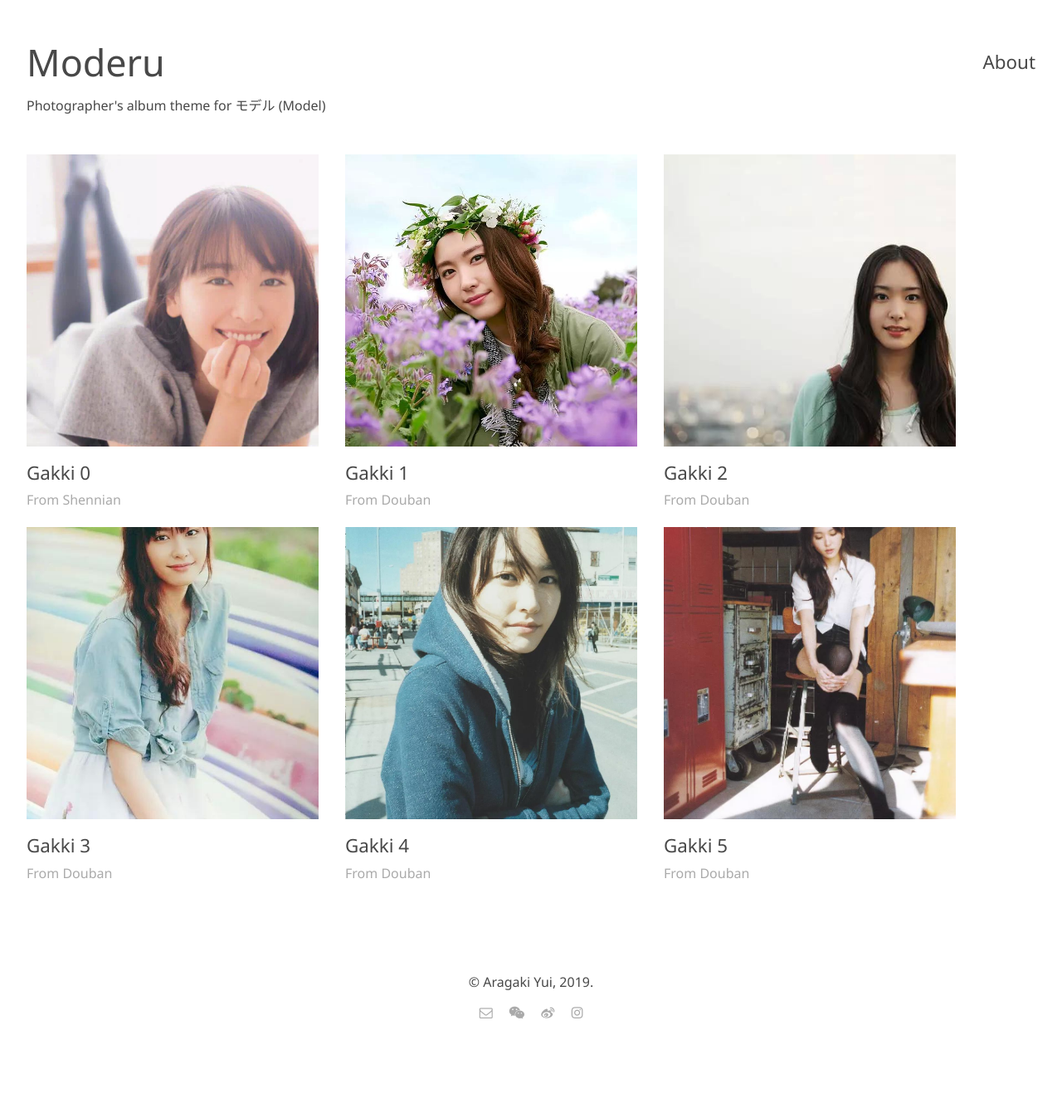
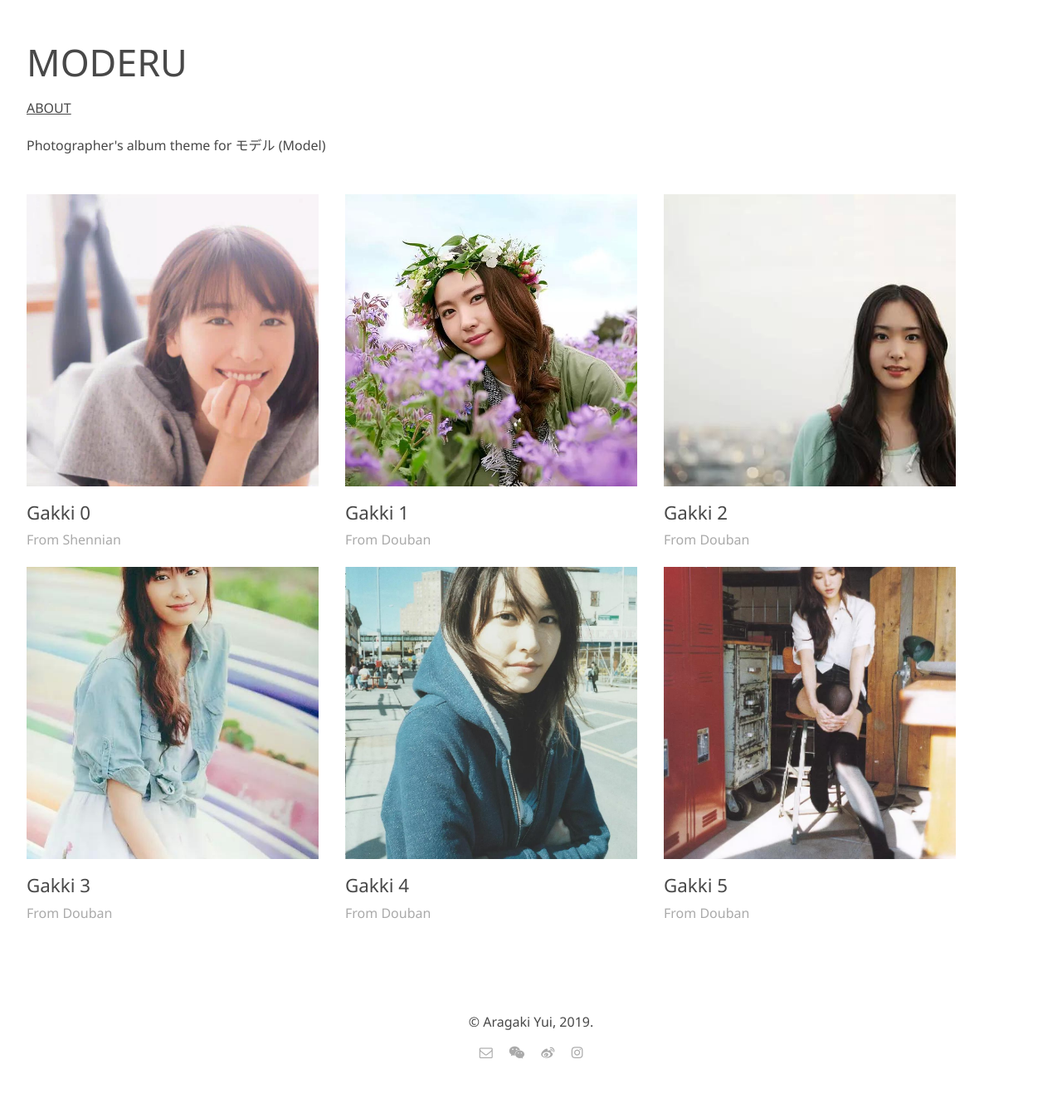
Before and after one commit to crispgm/moderu, a Jekyll site: the page built from index.html, in a window 1280 px wide. Shown: the whole page at 83% size. Built offline with Jekyll 4.4.1, drawn with Linux system fonts in a browser that asks for light colours; some web fonts are replaced; before the commit the page ends 1299 px from its top, so only the background shows below that.

Commit message:
Opt nav menu

```diff
--- a/_config.yml
+++ b/_config.yml
@@ -1,4 +1,4 @@
-title: Moderu
+title: MODERU
 name: Aragaki Yui
 description: "Photographer's album theme for モデル (Model)"
 baseurl: /moderu
--- a/_includes/nav.html
+++ b/_includes/nav.html
@@ -5,9 +5,9 @@
         {{ site.title }}
       </a>
     </div>
-    <div class="nav-menu">
-      <a href="{{ site.baseurl }}/about.html">About</a>
-    </div>
+  </div>
+  <div class="nav-menu">
+    <a href="{{ site.baseurl }}/about.html">ABOUT</a>
   </div>
   <div class="nav-description">
     {{ site.description }}
--- a/_sass/_nav.scss
+++ b/_sass/_nav.scss
@@ -2,6 +2,7 @@ nav {
   color: $color-major;
   margin: 1.5rem 1rem 1rem;
   padding: 0 1rem 1rem;
+  text-align: left;
 
   a {
     color: inherit;
@@ -17,18 +18,20 @@ nav {
   font-size: 2.8rem;
   line-height: 1.0;
   padding-top: 1.8rem;
-  text-align: left;
 }
 
 .nav-description {
   padding-top: 1rem;
-  text-align: left;
 }
 
 .nav-menu {
-  font-size: 1.4rem;
+  font-size: 1rem;
   line-height: 2.0;
-  padding-top: 1.8rem;
+  padding-top: 1rem;
+
+  a {
+    text-decoration: underline;
+  }
 }
 
 @media (max-width: $breakpoint) {
```
